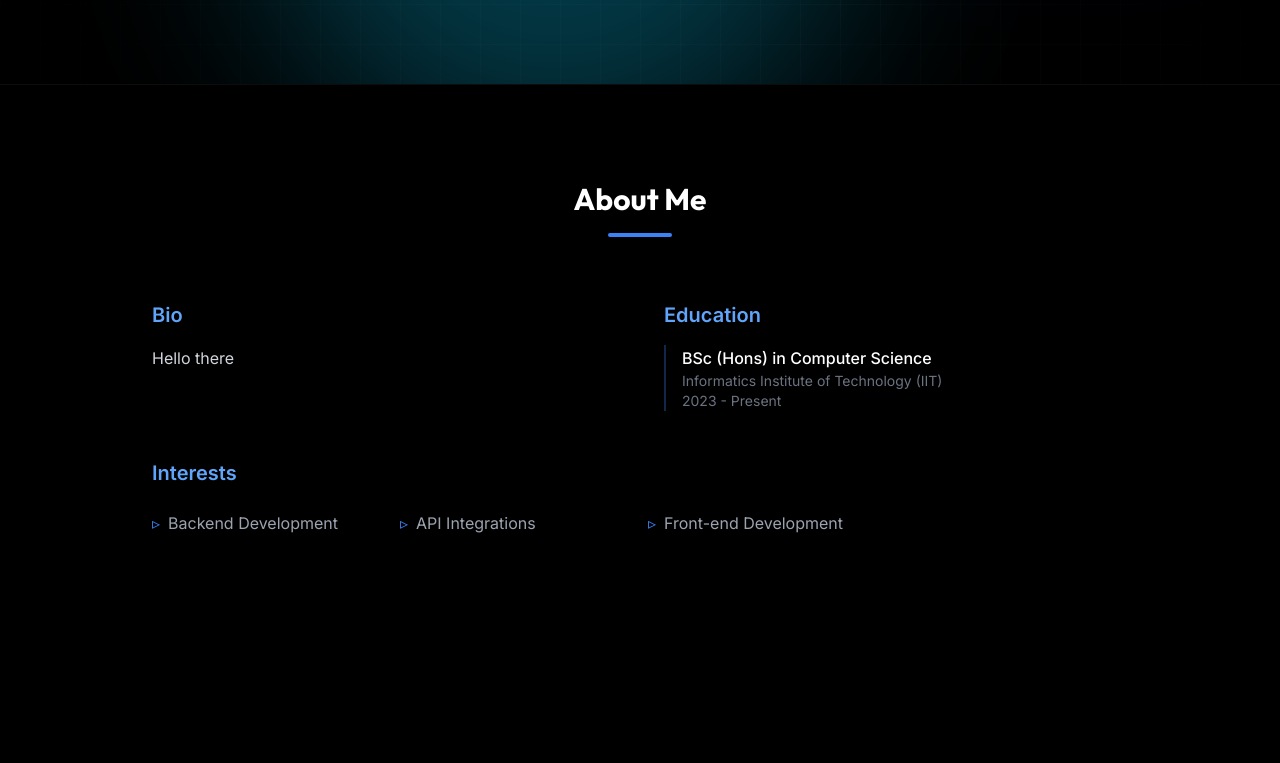
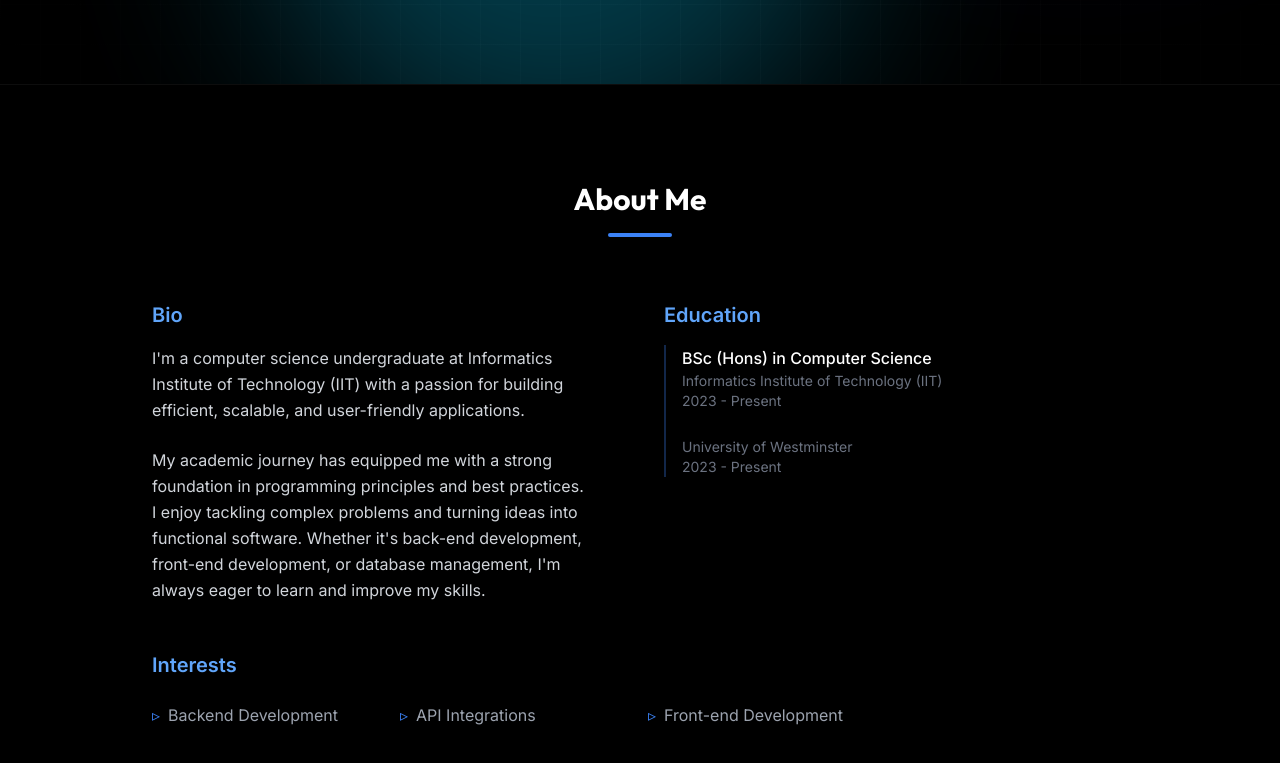
Before and after one commit to Harindi02/portfolio, a plain HTML site: page portfolio.html in a window 1280 px wide. Shown: the part 716-1479 px from the top of the page. Before the commit the page ends 1347 px from the top, so only its background shows below. Drawn offline with nearby package versions, Linux system fonts and the light colour scheme.

Commit message:
update about section with detailed bio and education information

```diff
--- a/portfolio.html
+++ b/portfolio.html
@@ -239,7 +239,9 @@
             <div class="grid md:grid-cols-2 gap-12 text-gray-300 leading-relaxed">
                 <div>
                     <h3 class="text-xl font-bold text-blue-400 mb-4">Bio</h3>
-                    <p class="mb-6"> Hello there </p>
+                    <p class="mb-6">I'm a computer science undergraduate at Informatics Institute of Technology (IIT) with a passion for building efficient, scalable, and user-friendly applications.</p>
+                <p>My academic journey has equipped me with a strong foundation in programming principles and best practices.</p>
+                <p>I enjoy tackling complex problems and turning ideas into functional software. Whether it's back-end development, front-end development, or database management, I'm always eager to learn and improve my skills.</p>
                 </div>
                 <div>
                     <h3 class="text-xl font-bold text-blue-400 mb-4">Education</h3>
@@ -247,6 +249,9 @@
                         <div class="pl-4 border-l-2 border-blue-500/30">
                             <h4 class="text-white font-medium">BSc (Hons) in Computer Science</h4>
                             <p class="text-sm text-gray-500">Informatics Institute of Technology (IIT)</p>
+                            <p class="text-sm text-gray-500">2023 - Present</p>
+                            <br>
+                            <p class="text-sm text-gray-500">University of Westminster</p>
                             <p class="text-sm text-gray-500">2023 - Present</p>
 
                         </div>
```
